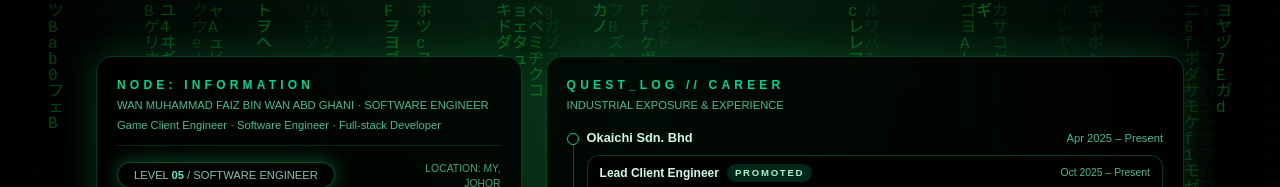
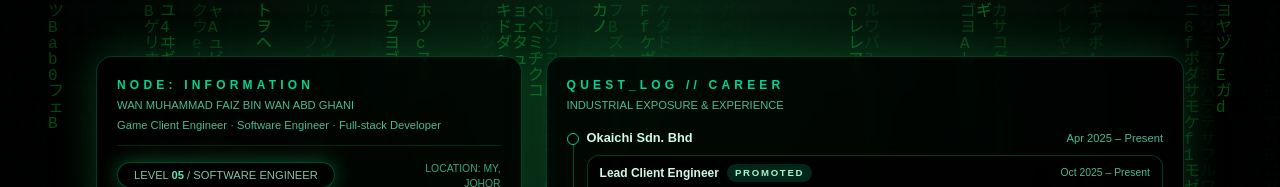
Before and after one commit to wmfaiz/my-portfolio, a Next.js app: page / in a window 1280 px wide. Shown: the top 187 px of the page. Built offline with nearby package versions, Linux system fonts and the light colour scheme.

Commit message:
Update name display in page.tsx

```diff
--- a/app/page.tsx
+++ b/app/page.tsx
@@ -262,7 +262,7 @@ export default function Home() {
                   NODE: INFORMATION
                 </h2>
                 <p className="mt-1 text-[0.7rem] text-emerald-300/80">
-                  WAN MUHAMMAD FAIZ BIN WAN ABD GHANI · SOFTWARE ENGINEER
+                  WAN MUHAMMAD FAIZ BIN WAN ABD GHANI
                 </p>
                 <p className="mt-1 text-[0.7rem] text-emerald-300/80">
                   Game Client Engineer · Software Engineer · Full-stack Developer
```
